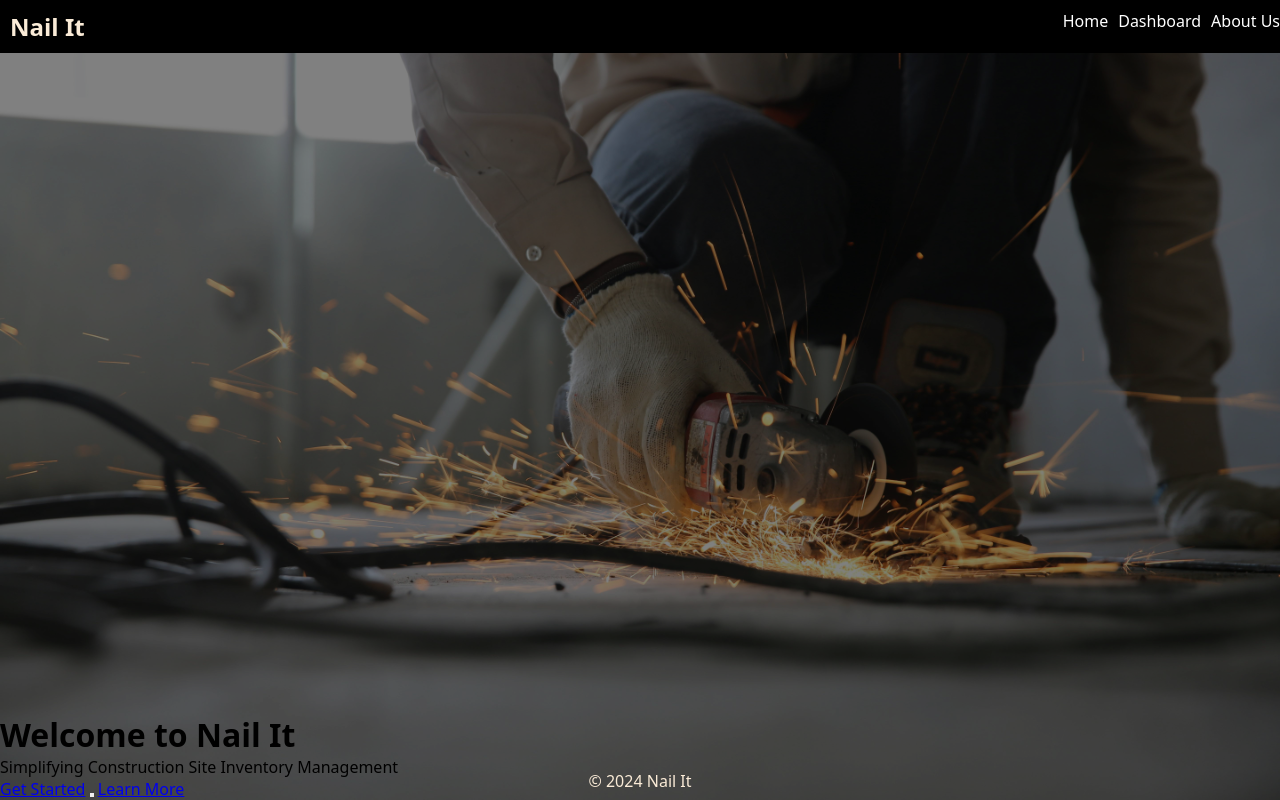
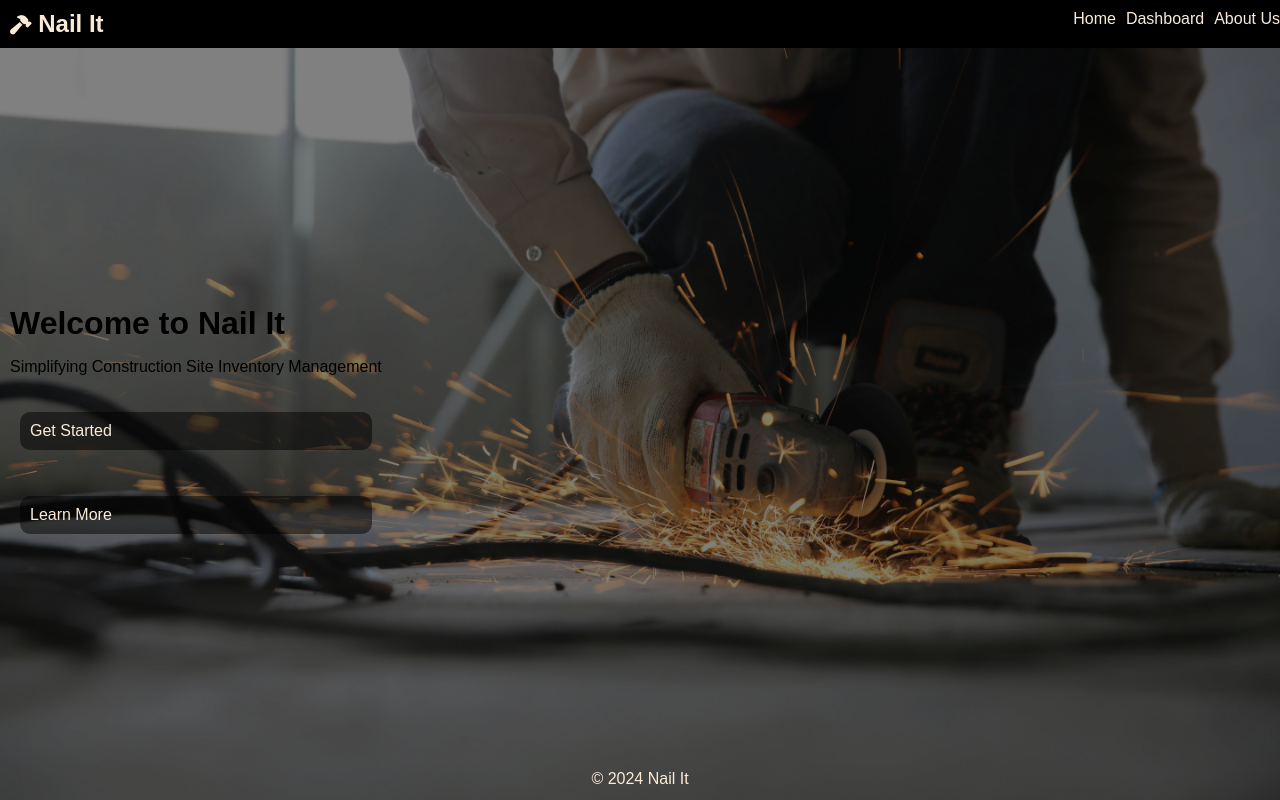
Before and after one commit to Mwandoe-Shali/Nail-It, a plain HTML site: page index.html in a window 1280 px wide. Drawn offline with Linux system fonts and the light colour scheme.

Commit message:
added more styling and icons

```diff
--- a/index.html
+++ b/index.html
@@ -5,21 +5,21 @@
     <meta name="viewport" content="width=device-width, initial-scale=1.0">
     <title>Welcome to Nail It</title>
     <link rel="stylesheet" href="styles.css">
+    <script src="https://kit.fontawesome.com/739d7a3cd3.js" crossorigin="anonymous"></script>
 </head>
 <body>
   <nav>
-    <h2>Nail It</h2>
+    <h2><i class="fa-solid fa-hammer"></i> Nail It</h2>
     <ul>
       <li><a href="#">Home</a></li>
       <li><a href="#">Dashboard</a></li>
       <li><a href="#">About Us</a></li>
     </ul>
   </nav>
-<div>
+<div class="container">
   <h1>Welcome to Nail It</h1>
   <p>Simplifying Construction Site Inventory Management</p>
   <a href="#">Get Started</a>
-  <button></button>
   <a href="#">Learn More</a>
 </div>
   <footer>
--- a/styles.css
+++ b/styles.css
@@ -6,7 +6,7 @@
 
 body {
     margin: 0;
-    font-family: system-ui, -apple-system, BlinkMacSystemFont, 'Segoe UI', Roboto, Oxygen, Ubuntu, Cantarell, 'Open Sans', 'Helvetica Neue', sans-serif;
+    font-family: 'Poppins', sans-serif;
     background: url('assets/sparks.jpg');
     backdrop-filter: brightness(0.5);
     display: flex;
@@ -36,7 +36,7 @@ ul {
 }
 
 ul li a {
-    color: white;
+    color: antiquewhite;
     text-decoration: none;
     margin-right: 10px;
 
@@ -69,14 +69,30 @@ footer{
     right: 0;
     left: 0;
 } */
+
+nav h2 i {
+    font-size: 1.2rem;
+    text-align: center;
 }
 
-div a {
+.container {
+    text-align: left; /* Center elements horizontally */
+    display: flex; /* Arrange elements horizontally */
+    flex-direction: column; /* Stack elements vertically */
+    gap: 1em; /* Add spacing between elements */
+    margin: auto 10px; /* Center container vertically to the left */
+    width: fit-content; /* Adjust container width to fit content */
+}
+
+.container a {
+    display: flex; /* Arrange buttons horizontally */
+    justify-content: space-between; /* Distribute buttons evenly */
+    background-color: #f0f0f0; /* Light gray background (optional) */
+    border-radius: 10px; /* Rounded corners (optional) */
     padding: 10px;
     background-color: rgba(0, 0, 0, 0.5);
-    color: white;
+    color: antiquewhite;
     margin: 10px;
-    border-radius: 10px;
-    text-decoration: none;
     margin-top: 20px;
+    text-decoration: none; /* Remove underline from links */;
 }
```
